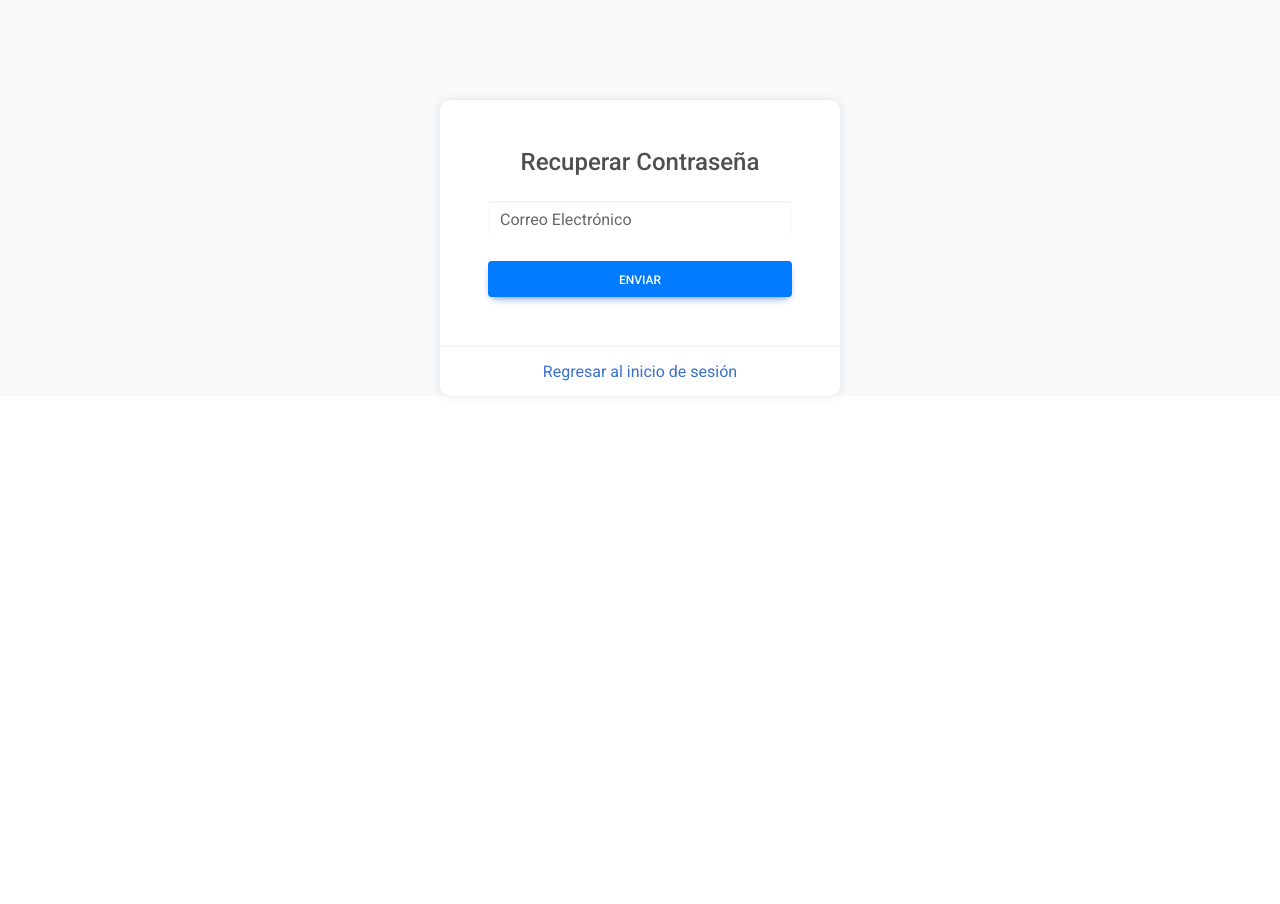
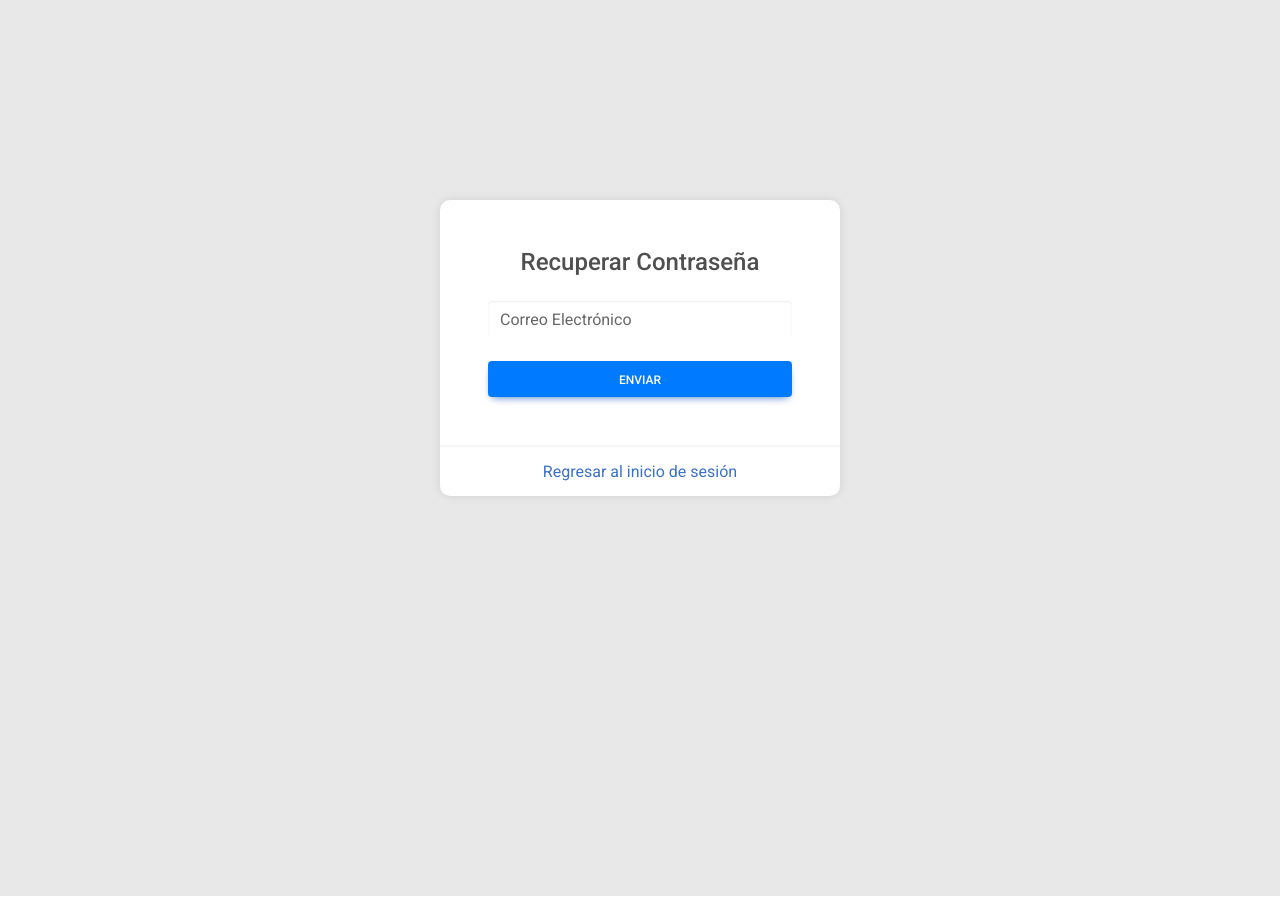
Before and after one commit to ErickYahirME/Pacas-Front, an Angular app: page /recuperarpass in a window 1280 px wide. Before the commit the page ends 800 px from the top, so only its background shows below. Built offline with nearby package versions, Linux system fonts and the light colour scheme.

Commit message:
Modificaciones de recuperar contraseña(otros)

```diff
--- a/src/app/recuperar-pass/recuperar-pass.component.css
+++ b/src/app/recuperar-pass/recuperar-pass.component.css
@@ -0,0 +1,54 @@
+/* color de fondo del cuerpo de la página */
+body {
+    background-color: #e8e8e8;
+  }
+
+  /* Estilos para la card */
+  .card {
+      /* Ancho máximo de la card */
+      max-width: 400px;
+      /* Margen automático para centrar la tarjeta horizontalmente */
+      margin: 0 auto;
+      /* Margen superior de 100px */
+      margin-top: 200px;
+      /* Margen inferior de 20px (puedes ajustar este valor según tus necesidades) */
+      margin-bottom: 400px;
+      /* Sin bordes visibles */
+      border: none;
+      /* Esquinas redondeadas con un radio de 10px */
+      border-radius: 10px;
+      /* Sombra de caja */
+      box-shadow: 0px 0px 10px rgba(0, 0, 0, 0.1);
+    }
+
+
+  /* Estilos para el título de la tarjeta */
+  .card-title {
+    /* Tamaño de fuente de 24px */
+    font-size: 24px;
+    /* Peso de fuente más grueso */
+    font-weight: 500;
+  }
+
+  /* Estilos para el botón primario */
+  .btn-primary {
+    /* Color de fondo del botón */
+    background-color: #007bff;
+    /* Color del borde del botón */
+    border-color: #007bff;
+  }
+
+  /* Estilos para el botón primario cuando el cursor está sobre él */
+  .btn-primary:hover {
+    /* Cambia el color de fondo del botón */
+    background-color: #0069d9;
+    /* Cambia el color del borde del botón */
+    border-color: #0062cc;
+  }
+
+  /* Estilos para el botón primario cuando está enfocado (hace clic o se selecciona) */
+  .btn-primary:focus,
+  .btn-primary.focus {
+    /* Sombra de caja cuando el botón está enfocado */
+    box-shadow: 0 0 0 0.2rem rgba(0, 123, 255, 0.5);
+  }
--- a/src/app/recuperar-pass/recuperar-pass.component.html
+++ b/src/app/recuperar-pass/recuperar-pass.component.html
@@ -2,42 +2,8 @@
 <html>
 <head>
   <title>Recuperar Contraseña</title>
-  <title></title>
   <link rel="stylesheet" href="https://cdn.jsdelivr.net/npm/mdb-ui-kit@3.9.0/css/mdb.min.css" integrity="sha384-XXXXXXXXXXXXXXXXXXXX" crossorigin="anonymous">
-  <style>
-    body {
-      background-color: #f8f9fa;
-    }
-
-    .card {
-      max-width: 400px;
-      margin: 0 auto;
-      margin-top: 100px;
-      border: none;
-      border-radius: 10px;
-      box-shadow: 0px 0px 10px rgba(0, 0, 0, 0.1);
-    }
-
-    .card-title {
-      font-size: 24px;
-      font-weight: 500;
-    }
-
-    .btn-primary {
-      background-color: #007bff;
-      border-color: #007bff;
-    }
-
-    .btn-primary:hover {
-      background-color: #0069d9;
-      border-color: #0062cc;
-    }
-
-    .btn-primary:focus,
-    .btn-primary.focus {
-      box-shadow: 0 0 0 0.2rem rgba(0, 123, 255, 0.5);
-    }
-  </style>
+  <link rel="stylesheet" href="recuperar-pass.component.css">
 </head>
 <body>
   <div class="container-fluid h-100">
@@ -63,5 +29,6 @@
   </div>
 
   <script src="https://cdn.jsdelivr.net/npm/mdb-ui-kit@3.9.0/js/mdb.min.js" integrity="sha384-XXXXXXXXXXXXXXXXXXXX" crossorigin="anonymous"></script>
+  <script src="footer.component.js"></script>
 </body>
 </html>
--- a/src/app/ventas-p/ventas-p.component.css
+++ b/src/app/ventas-p/ventas-p.component.css
@@ -1,19 +1,24 @@
+/* margen inferior de la cabecera (espacio). */
 header {
   margin-bottom: 40px;
 }
 
+/* se establece un peso de fuente en negrita para el elemento con la clase. */
 .navbar-brand {
   font-weight: bold;
 }
 
+/* tamaño de fuente para los enlaces de navegación ubicados dentro de ".navbar-nav". */
 .navbar-nav .nav-link {
   font-size: 16px;
 }
 
+/* margen superior a los elementos (carrito). */
 .container {
   margin-top: 20px;
 }
 
+/*los elementos con la clase "card" recibirán un margen superior de 20px (interlineado). */
 .card {
   margin-top: 20px;
 }
```
Also changed, not shown: src/app/footer/footer.component.html (line endings or trailing spaces).
